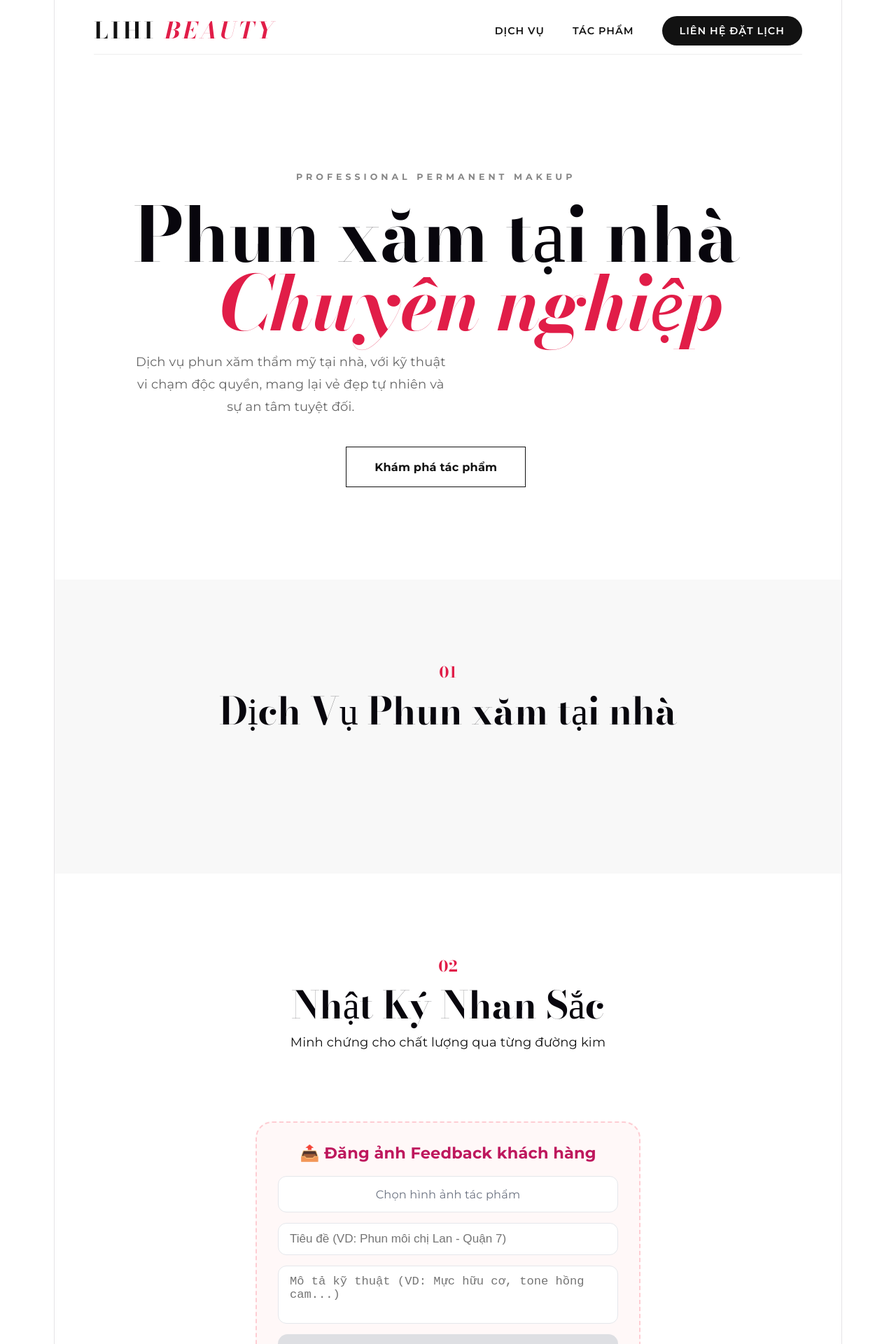
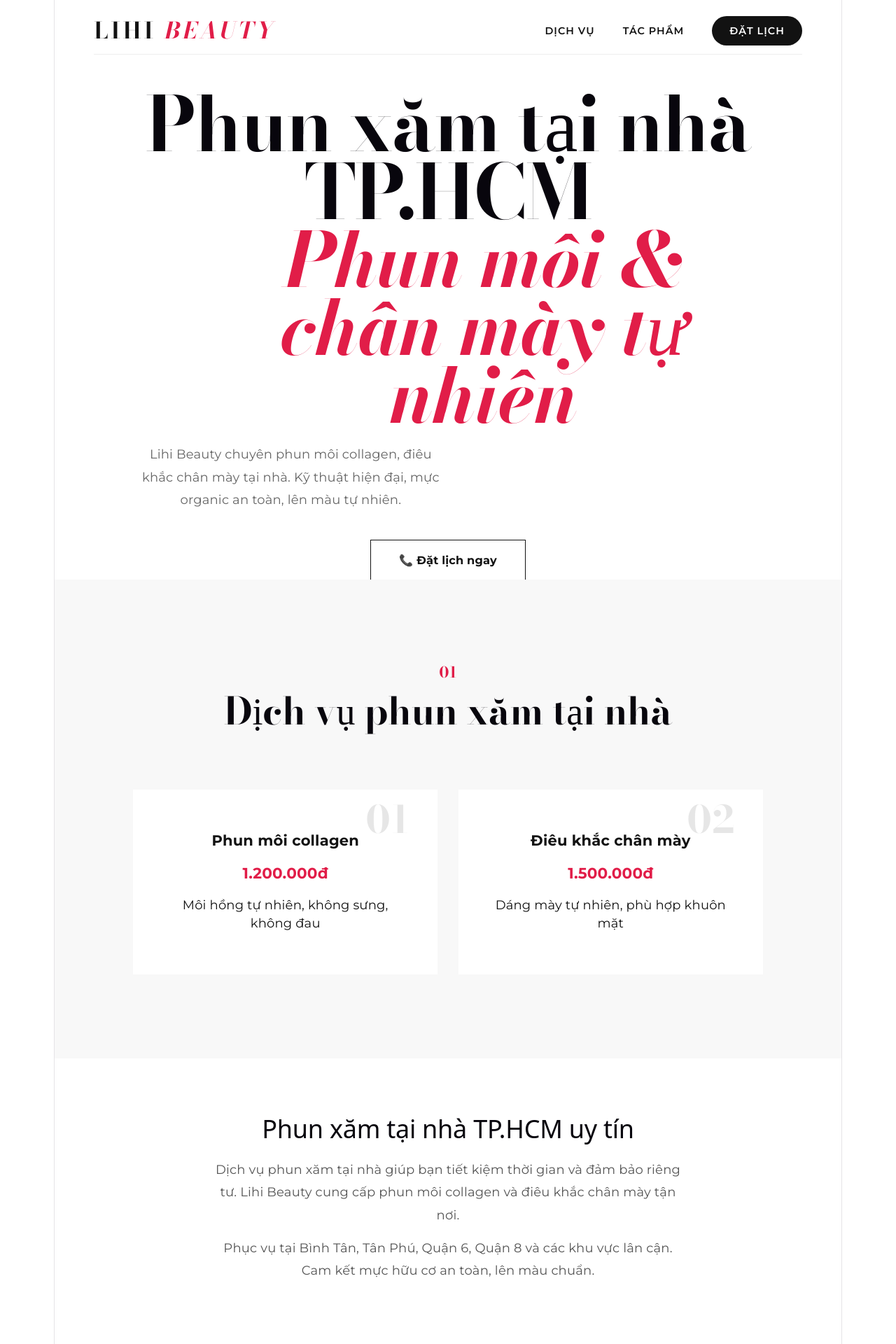
Before and after one commit to HieuLV03/thammyvienlihi, a React (Vite) app: page / in a window 1280 px wide. Shown: the top 1920 px of the page at 70% size. Built offline with nearby package versions, Linux system fonts and the light colour scheme.

Commit message:
update new

```diff
--- a/index.html
+++ b/index.html
@@ -3,14 +3,41 @@
   <head>
     <meta charset="UTF-8" />
 
-<meta name="google-site-verification" content="iMhkqfnYHYPZ2e7ZhvNa8URs0nteVRjtS03F9CKa0sU" />
-    <link rel="icon" type="image/svg+xml" href="/favicon.svg" />
+    <meta name="google-site-verification" content="iMhkqfnYHYPZ2e7ZhvNa8URs0nteVRjtS03F9CKa0sU" />
+
+    <link rel="icon" href="/favicon.svg" />
     <meta name="viewport" content="width=device-width, initial-scale=1.0" />
 
-    <title>Phun Xăm Tại Nhà - Lihi Beauty | Phun Môi & Phun Mài</title>
+    <!-- SEO -->
+    <title>Phun Xăm Tại Nhà TP.HCM | Phun Môi Collagen - Chân Mày | Lihi Beauty</title>
 
-    <meta name="description" content="Dịch vụ phun xăm thẩm mỹ chuyên nghiệp tận nơi. Lihi Beauty chuyên Phun môi Collagen, Điêu khắc chân mài. Đặt lịch ngay!">
+    <meta name="description" content="Dịch vụ phun xăm tại nhà TP.HCM. Phun môi collagen, điêu khắc chân mày tự nhiên. Đặt lịch nhanh - làm tận nơi.">
+
+    <meta name="keywords" content="phun xăm tại nhà, phun môi tphcm, chân mày tự nhiên, lihibeauty">
+
+    <link rel="canonical" href="https://lihibeautyweb.vercel.app/" />
+
+    <!-- Open Graph -->
+    <meta property="og:title" content="Lihi Beauty - Phun Xăm Tại Nhà">
+    <meta property="og:description" content="Phun môi - chân mày tại nhà TP.HCM">
+    <meta property="og:type" content="website">
+    <meta property="og:url" content="https://lihibeautyweb.vercel.app/">
+    <meta property="og:image" content="/cover.jpg">
+
+    <!-- Schema -->
+    <script type="application/ld+json">
+    {
+      "@context": "https://schema.org",
+      "@type": "BeautySalon",
+      "name": "Lihi Beauty",
+      "telephone": "0933720528",
+      "areaServed": "Ho Chi Minh",
+      "service": ["Phun môi", "Điêu khắc chân mày"]
+    }
+    </script>
+
   </head>
+
   <body>
     <div id="root"></div>
     <script type="module" src="/src/main.jsx"></script>
--- a/src/Components/Home/Home.css
+++ b/src/Components/Home/Home.css
@@ -238,7 +238,31 @@
     font-size: 0.85rem;
   }
 }
+/* SEO CONTENT */
+.seo-content {
+  padding: 80px 10%;
+  background: #fff;
+  max-width: 900px;
+  margin: auto;
+  line-height: 1.8;
+}
 
+.seo-content h2 {
+  font-size: 2rem;
+  margin-bottom: 20px;
+}
+
+.seo-content p {
+  margin-bottom: 15px;
+  color: #555;
+}
+
+/* FIX LỖI GRID */
+.services-container {
+  display: grid;
+  grid-template-columns: repeat(auto-fit, minmax(250px, 1fr));
+  gap: 30px;
+}
 /* Tối ưu cho màn hình cực nhỏ (iPhone SE) */
 @media (max-width: 380px) {
   .hero-headline {
--- a/src/Components/Home/Home.jsx
+++ b/src/Components/Home/Home.jsx
@@ -13,80 +13,103 @@
 
   return (
     <div className="home-wrapper">
-      {/* 1. HEADER TINH TẾ */}
+
+      {/* HEADER */}
       <header className="main-header">
         <nav className="nav-container">
           <div className="logo-brand">LIHI <span>BEAUTY</span></div>
           <ul className="nav-menu">
             <li><a href="#services">Dịch vụ</a></li>
             <li><a href="#gallery">Tác phẩm</a></li>
-            <li><a href="tel:0901234567" className="nav-cta">Liên hệ đặt lịch</a></li>
+            <li><a href="tel:0933720528" className="nav-cta">Đặt lịch</a></li>
           </ul>
         </nav>
       </header>
 
-      {/* 2. HERO SECTION - PHONG CÁCH TẠP CHÍ */}
+      {/* HERO */}
       <section className="hero-editorial">
         <div className="hero-content">
-          <p className="hero-tagline">Professional Permanent Makeup</p>
+
           <h1 className="hero-headline">
-            Phun xăm tại nhà <br /> <span>Chuyên nghiệp</span>
+            Phun xăm tại nhà TP.HCM
+            <span>Phun môi & chân mày tự nhiên</span>
           </h1>
+
           <p className="hero-subtext">
-            Dịch vụ phun xăm thẩm mỹ tại nhà, với kỹ thuật vi chạm độc quyền,
-            mang lại vẻ đẹp tự nhiên và sự an tâm tuyệt đối.
+            Lihi Beauty chuyên phun môi collagen, điêu khắc chân mày tại nhà.
+            Kỹ thuật hiện đại, mực organic an toàn, lên màu tự nhiên.
           </p>
-          <div className="hero-actions">
-            <a href="#gallery" className="btn-explore">Khám phá tác phẩm</a>
-          </div>
-        </div>
-        <div className="hero-decoration">
-          <div className="circle-bg"></div>
+
+          <a href="tel:0933720528" className="btn-explore">
+            📞 Đặt lịch ngay
+          </a>
+
         </div>
       </section>
 
-      {/* 3. DỊCH VỤ - BỐ CỤC CARD HIỆN ĐẠI */}
+      {/* SERVICES */}
       <section id="services" className="services-grid-section">
         <div className="section-header">
           <span className="section-number">01</span>
-          <h2 className="section-title">Dịch Vụ Phun xăm tại nhà</h2>
+          <h2 className="section-title">Dịch vụ phun xăm tại nhà</h2>
         </div>
 
+        <div className="services-container">
+          <ServiceCard
+            num="01"
+            title="Phun môi collagen"
+            price="1.200.000đ"
+            desc="Môi hồng tự nhiên, không sưng, không đau"
+          />
+
+          <ServiceCard
+            num="02"
+            title="Điêu khắc chân mày"
+            price="1.500.000đ"
+            desc="Dáng mày tự nhiên, phù hợp khuôn mặt"
+          />
+        </div>
       </section>
 
-      {/* 4. GALLERY - KHÔNG GIAN TRIỂN LÃM */}
+      {/* SEO CONTENT */}
+      <section className="seo-content">
+        <h2>Phun xăm tại nhà TP.HCM uy tín</h2>
+        <p>
+          Dịch vụ phun xăm tại nhà giúp bạn tiết kiệm thời gian và đảm bảo riêng tư.
+          Lihi Beauty cung cấp phun môi collagen và điêu khắc chân mày tận nơi.
+        </p>
+
+        <p>
+          Phục vụ tại Bình Tân, Tân Phú, Quận 6, Quận 8 và các khu vực lân cận.
+          Cam kết mực hữu cơ an toàn, lên màu chuẩn.
+        </p>
+      </section>
+
+      {/* GALLERY */}
       <section id="gallery" className="gallery-showcase">
         <div className="section-header center">
           <span className="section-number">02</span>
-          <h2 className="section-title">Nhật Ký Nhan Sắc</h2>
-          <p className="section-subtitle">Minh chứng cho chất lượng qua từng đường kim</p>
+          <h2 className="section-title">Tác phẩm thực tế</h2>
         </div>
 
-        <div className="admin-upload-zone">
-          <UploadForm onUploadSuccess={handleUploadSuccess} />
-        </div>
-
-        <div className="gallery-display">
-          <ImageGallery images={images} />
-        </div>
+        <UploadForm onUploadSuccess={handleUploadSuccess} />
+        <ImageGallery images={images} />
       </section>
 
-      {/* 5. FOOTER SANG TRỌNG */}
+      {/* FOOTER */}
       <footer className="footer-elegant">
         <div className="footer-content">
           <div className="footer-brand">LIHI BEAUTY</div>
           <div className="footer-info">
-            <p>📍 Chuyên phun xăm tại nhà ở Khu vực TPHCM và các khu vực lân cận</p>
-            <p>📞 Tư vấn miễn phí: 0933 720 528</p>
-          </div>
-          <div className="footer-social">
-            <span>Facebook</span> — <span>Zalo</span> — <span>Instagram</span>
+            <p>📍 Phun xăm tại nhà TP.HCM</p>
+            <p>📞 0933 720 528</p>
           </div>
         </div>
         <div className="footer-bottom">
-          &copy; 2026 LIHI BEAUTY. Crafted with Passion.
+          © 2026 LIHI BEAUTY
         </div>
       </footer>
+
     </div>
   );
 };
@@ -97,7 +120,6 @@
     <h3>{title}</h3>
     <div className="card-price">{price}</div>
     <p>{desc}</p>
-    <div className="card-footer-line"></div>
   </div>
 );
 
```
